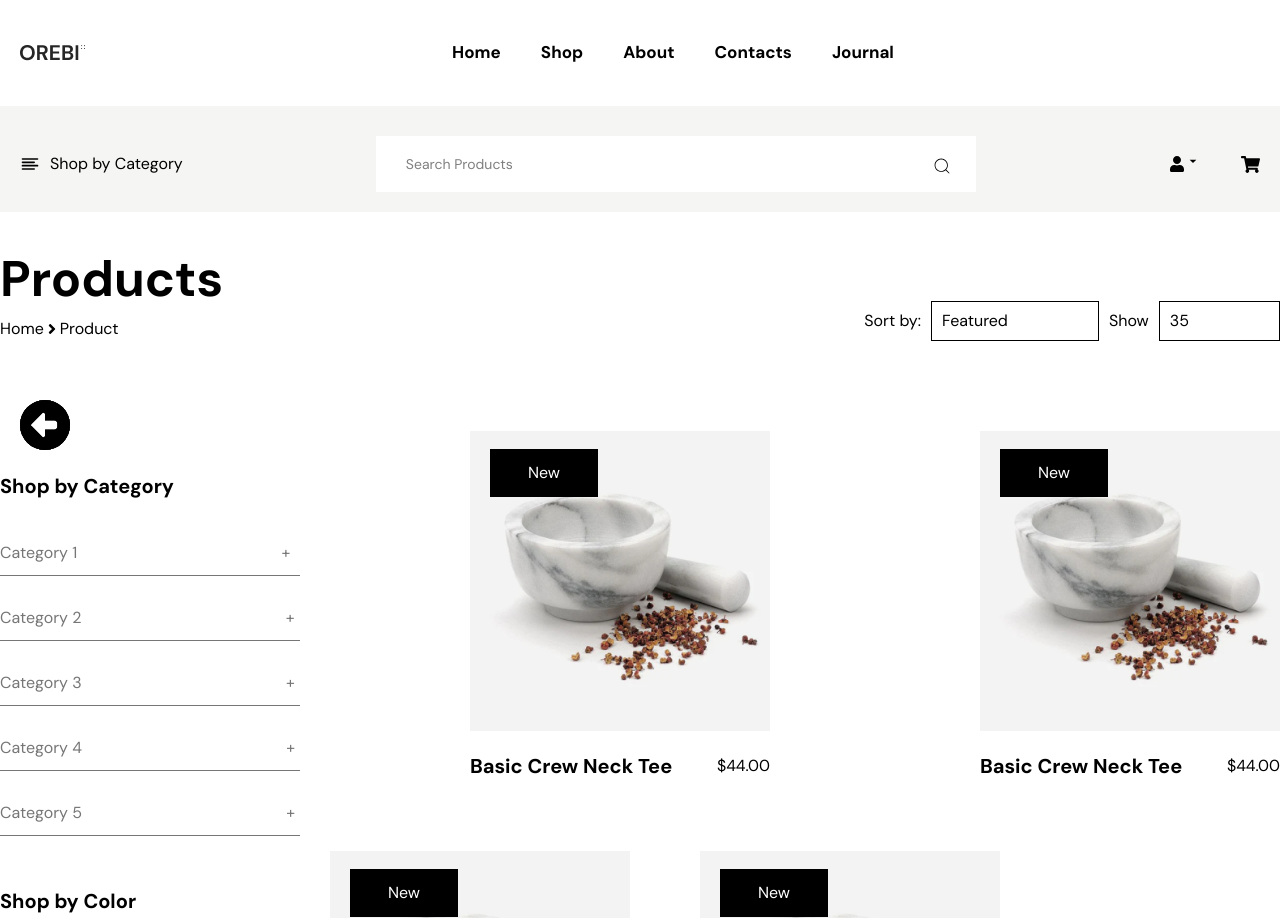
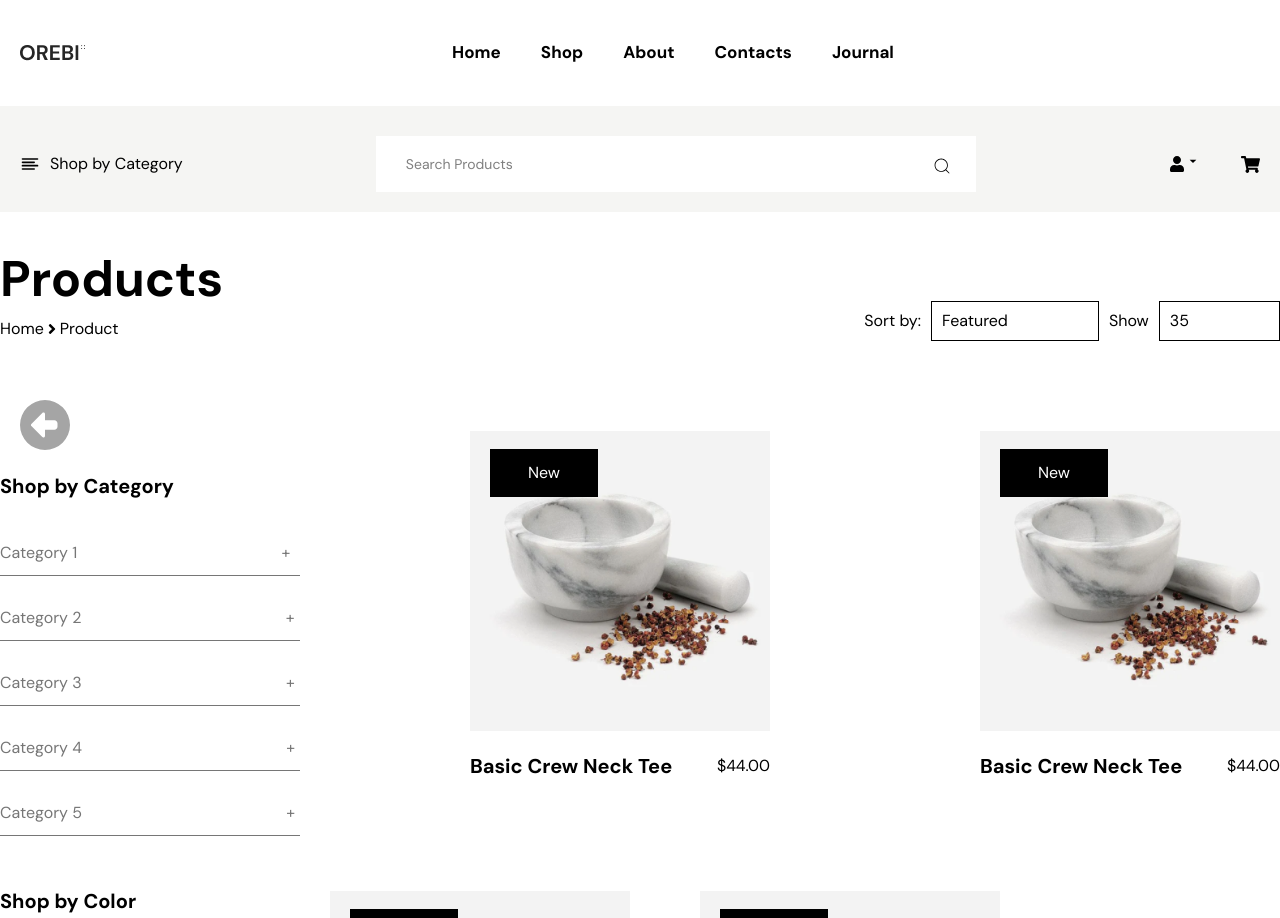
Before and after one commit to hubertDgomes/Oribi, a React (Vite) app: page /shop in a window 1280 px wide. Shown: the top 918 px of the page. Built offline with nearby package versions, Linux system fonts and the light colour scheme.

Commit message:
fix(Product): hide category section on smaller screens and adjust layout spacing

```diff
--- a/src/assets/components/layouts/Product.jsx
+++ b/src/assets/components/layouts/Product.jsx
@@ -34,7 +34,7 @@ const Product = () => {
           </div>
         </div>
         <div className="flex justify-between gap-x-[30px]">
-          <div className="py-[40px]">
+          <div className="py-[40px] hidden lg:block">
             <p className="font-bold text-[20px] mb-[30px]">Shop by Category</p>
 
             <p className="border-b-[1px] w-[300px] text-kala3 border-kala3 text-[16px] py-[10px] mb-[20px]">
@@ -115,13 +115,13 @@ const Product = () => {
             </p>
           </div>
 
-          <div className="flex flex-wrap gap-x-[70px] gap-y-[50px]">
+          <div className="flex flex-wrap gap-x-[70px] gap-y-[90px]">
             <div className="w-[300px] m-auto lg:items-start">
                 <div className="relative">
                 <Images src={bata}/>
                 <button className='py-[12px] px-[38px] bg-black text-white font-menu absolute top-[6%] left-[20px] hidden lg:block'>New</button>
                 </div>
-                <FaCircleLeft className='absolute top-[50%] left-[20px] text-[50px] text-black opacity-35 cursor-pointer' />
+                {/* <FaCircleLeft className='absolute top-[50%] left-[20px] text-[50px] text-black opacity-35 cursor-pointer' />  */}
                 <Flex className={"justify-between"}>
                     <p className='py-[20px] font-bold text-[20px] font-menu'>
                     Basic Crew Neck Tee
@@ -135,7 +135,7 @@ const Product = () => {
                 <Images src={bata}/>
                 <button className='py-[12px] px-[38px] bg-black text-white font-menu absolute top-[6%] left-[20px] hidden lg:block'>New</button>
                 </div>
-                <FaCircleLeft className='absolute top-[50%] left-[20px] text-[50px] text-black opacity-35 cursor-pointer' />
+                {/* <FaCircleLeft className='absolute top-[50%] left-[20px] text-[50px] text-black opacity-35 cursor-pointer' />  */}
                 <Flex className={"justify-between"}>
                     <p className='py-[20px] font-bold text-[20px] font-menu'>
                     Basic Crew Neck Tee
@@ -165,7 +165,7 @@ const Product = () => {
                 <Images src={bata}/>
                 <button className='py-[12px] px-[38px] bg-black text-white font-menu absolute top-[6%] left-[20px] hidden lg:block'>New</button>
                 </div>
-                <FaCircleLeft className='absolute top-[50%] left-[20px] text-[50px] text-black opacity-35 cursor-pointer' />
+                {/* <FaCircleLeft className='absolute top-[50%] left-[20px] text-[50px] text-black opacity-35 cursor-pointer' />  */}
                 <Flex className={"justify-between"}>
                     <p className='py-[20px] font-bold text-[20px] font-menu'>
                     Basic Crew Neck Tee
@@ -180,7 +180,7 @@ const Product = () => {
                 <Images src={bata}/>
                 <button className='py-[12px] px-[38px] bg-black text-white font-menu absolute top-[6%] left-[20px] hidden lg:block'>New</button>
                 </div>
-                <FaCircleLeft className='absolute top-[50%] left-[20px] text-[50px] text-black opacity-35 cursor-pointer' />
+                {/* <FaCircleLeft className='absolute top-[50%] left-[20px] text-[50px] text-black opacity-35 cursor-pointer' />  */}
                 <Flex className={"justify-between"}>
                     <p className='py-[20px] font-bold text-[20px] font-menu'>
                     Basic Crew Neck Tee
@@ -195,7 +195,7 @@ const Product = () => {
                 <Images src={bata}/>
                 <button className='py-[12px] px-[38px] bg-black text-white font-menu absolute top-[6%] left-[20px] hidden lg:block'>New</button>
                 </div>
-                <FaCircleLeft className='absolute top-[50%] left-[20px] text-[50px] text-black opacity-35 cursor-pointer' />
+                {/* <FaCircleLeft className='absolute top-[50%] left-[20px] text-[50px] text-black opacity-35 cursor-pointer' />  */}
                 <Flex className={"justify-between"}>
                     <p className='py-[20px] font-bold text-[20px] font-menu'>
                     Basic Crew Neck Tee
@@ -210,7 +210,7 @@ const Product = () => {
                 <Images src={bata}/>
                 <button className='py-[12px] px-[38px] bg-black text-white font-menu absolute top-[6%] left-[20px] hidden lg:block'>New</button>
                 </div>
-                <FaCircleLeft className='absolute top-[50%] left-[20px] text-[50px] text-black opacity-35 cursor-pointer' />
+                {/* <FaCircleLeft className='absolute top-[50%] left-[20px] text-[50px] text-black opacity-35 cursor-pointer' />  */}
                 <Flex className={"justify-between"}>
                     <p className='py-[20px] font-bold text-[20px] font-menu'>
                     Basic Crew Neck Tee
@@ -225,7 +225,7 @@ const Product = () => {
                 <Images src={bata}/>
                 <button className='py-[12px] px-[38px] bg-black text-white font-menu absolute top-[6%] left-[20px] hidden lg:block'>New</button>
                 </div>
-                <FaCircleLeft className='absolute top-[50%] left-[20px] text-[50px] text-black opacity-35 cursor-pointer' />
+                {/* <FaCircleLeft className='absolute top-[50%] left-[20px] text-[50px] text-black opacity-35 cursor-pointer' />  */}
                 <Flex className={"justify-between"}>
                     <p className='py-[20px] font-bold text-[20px] font-menu'>
                     Basic Crew Neck Tee
@@ -240,7 +240,7 @@ const Product = () => {
                 <Images src={bata}/>
                 <button className='py-[12px] px-[38px] bg-black text-white font-menu absolute top-[6%] left-[20px] hidden lg:block'>New</button>
                 </div>
-                <FaCircleLeft className='absolute top-[50%] left-[20px] text-[50px] text-black opacity-35 cursor-pointer' />
+                {/* <FaCircleLeft className='absolute top-[50%] left-[20px] text-[50px] text-black opacity-35 cursor-pointer' />  */}
                 <Flex className={"justify-between"}>
                     <p className='py-[20px] font-bold text-[20px] font-menu'>
                     Basic Crew Neck Tee
@@ -255,7 +255,7 @@ const Product = () => {
                 <Images src={bata}/>
                 <button className='py-[12px] px-[38px] bg-black text-white font-menu absolute top-[6%] left-[20px] hidden lg:block'>New</button>
                 </div>
-                <FaCircleLeft className='absolute top-[50%] left-[20px] text-[50px] text-black opacity-35 cursor-pointer' />
+                {/* <FaCircleLeft className='absolute top-[50%] left-[20px] text-[50px] text-black opacity-35 cursor-pointer' />  */}
                 <Flex className={"justify-between"}>
                     <p className='py-[20px] font-bold text-[20px] font-menu'>
                     Basic Crew Neck Tee
@@ -270,7 +270,7 @@ const Product = () => {
                 <Images src={bata}/>
                 <button className='py-[12px] px-[38px] bg-black text-white font-menu absolute top-[6%] left-[20px] hidden lg:block'>New</button>
                 </div>
-                <FaCircleLeft className='absolute top-[50%] left-[20px] text-[50px] text-black opacity-35 cursor-pointer' />
+                {/* <FaCircleLeft className='absolute top-[50%] left-[20px] text-[50px] text-black opacity-35 cursor-pointer' />  */}
                 <Flex className={"justify-between"}>
                     <p className='py-[20px] font-bold text-[20px] font-menu'>
                     Basic Crew Neck Tee
@@ -285,7 +285,7 @@ const Product = () => {
                 <Images src={bata}/>
                 <button className='py-[12px] px-[38px] bg-black text-white font-menu absolute top-[6%] left-[20px] hidden lg:block'>New</button>
                 </div>
-                <FaCircleLeft className='absolute top-[50%] left-[20px] text-[50px] text-black opacity-35 cursor-pointer' />
+                  {/* <FaCircleLeft className='absolute top-[50%] left-[20px] text-[50px] text-black opacity-35 cursor-pointer' />  */}
                 <Flex className={"justify-between"}>
                     <p className='py-[20px] font-bold text-[20px] font-menu'>
                     Basic Crew Neck Tee
```
